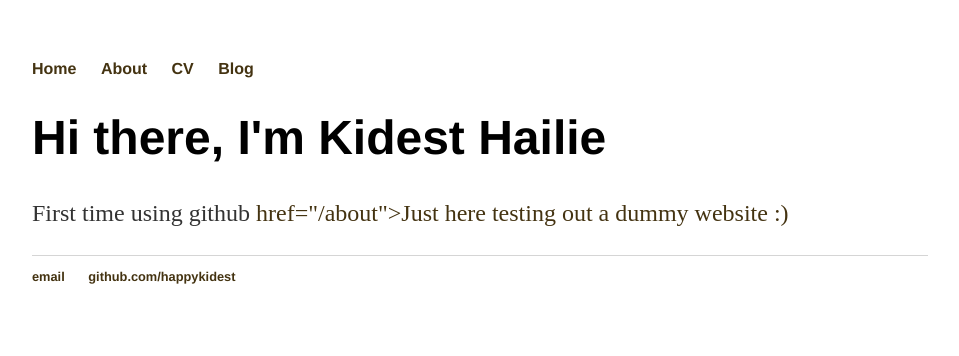
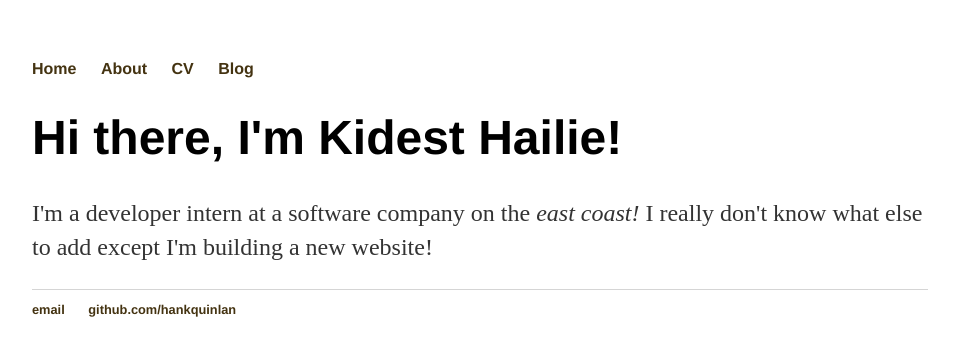
Before and after one commit to happykidest/happykidest.github.io, a Jekyll site: the page built from index.html, in a window 1280 px wide. Shown: the top 356 px of the page, without its empty margins (160-1119 px from the left). Built offline with Jekyll 4.4.1, drawn with Linux system fonts in a browser that asks for light colours.

Commit message:
Update index.html

```diff
--- a/index.html
+++ b/index.html
@@ -1,30 +1,10 @@
-<!DOCTYPE html>
-<html>
-	<head>
-		<title>Kidest Hailie, Junior Developer </title>
-		<!-- link to main stylesheet -->
-		<link rel="stylesheet" type="text/css" href="/css/main.css">
-	</head>
-	<body>
-		<nav>
-    		<ul>
-        		<li><a href="/">Home</a></li>
-	        	<li><a href="/about">About</a></li>
-        		<li><a href="/cv">CV</a></li>
-        		<li><a href="/blog">Blog</a></li>
-    		</ul>
-		</nav>
-		<div class="container">
-    		<div class="blurb">
-        		<h1>Hi there, I'm Kidest Hailie </h1>
-				<p> First time using github <a> href="/about">Just here testing out a dummy website :)</a></p>
-    		</div><!-- /.blurb -->
-		</div><!-- /.container -->
-		<footer>
-    		<ul>
-        		<li><a href="mailto:happykidest@gmail.com">email</a></li>
-        		<li><a href="https://github.com/happykidest">github.com/happykidest</a></li>
-			</ul>
-		</footer>
-	</body>
-</html>
+---
+layout: default
+title: Kidest Hailie, developer intern
+
+---
+<div class= "blurb">
+	<h1> Hi there, I'm Kidest Hailie! </h1>
+	<p> I'm a developer intern at a software company on the <em> east coast! </em> I really don't know what else to add
+		except I'm building a new website! </p>
+</div> <!--/.blurb -->
```
